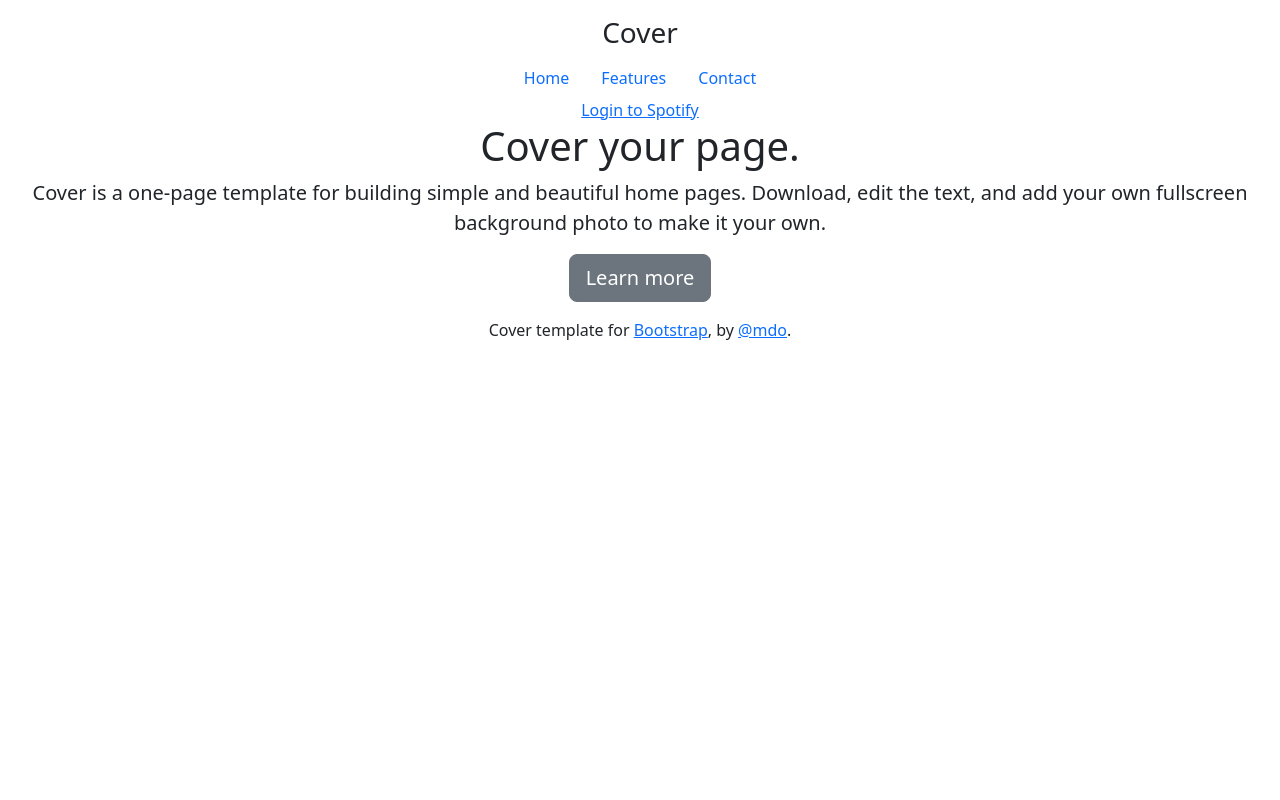
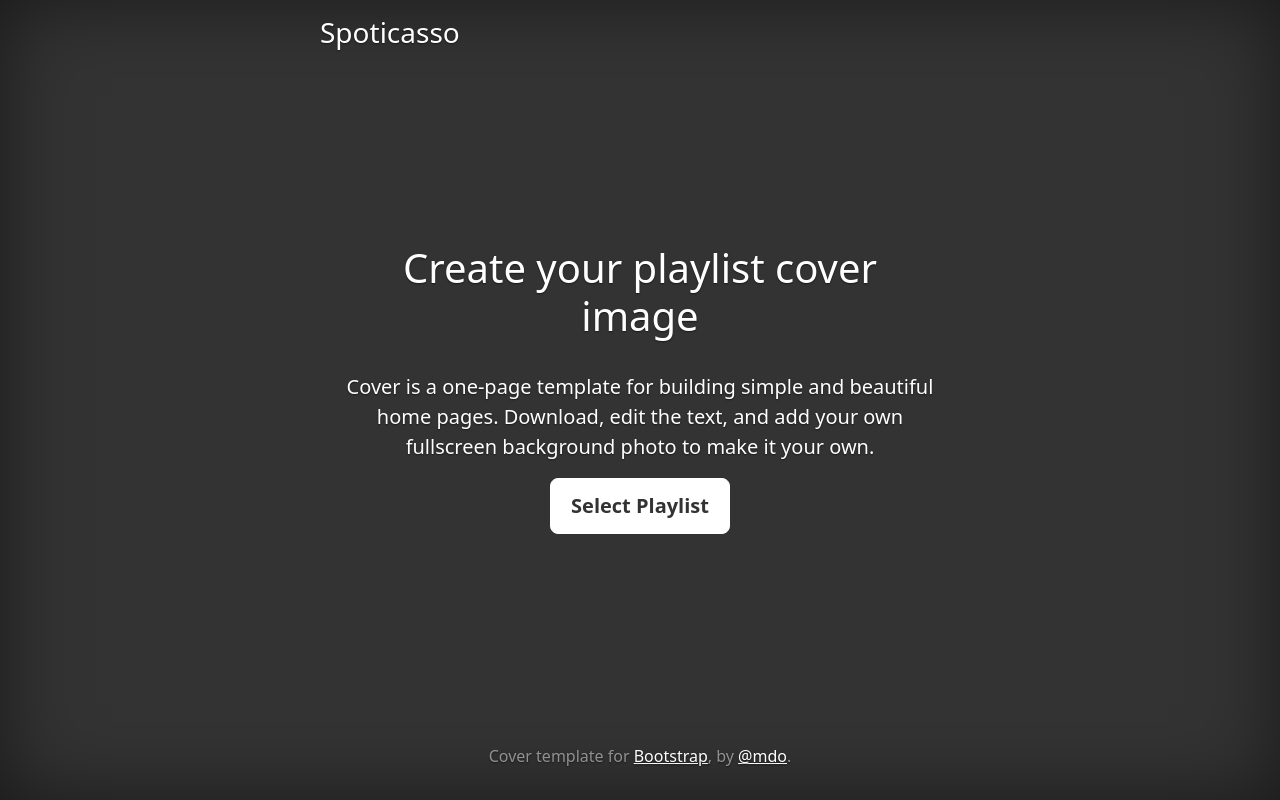
Before and after one commit to kiku99/spoticasso, a Django app: template spoticasso/spoticassoapp/templates/spoticassoapp/index.html in a window 1280 px wide. Run offline with Django 4.2, Linux system fonts and the light colour scheme; the template is opened without the code that fills it, so the values that code supplies are empty; some libraries are stand-ins or nearby versions.

Commit message:
index, select view 디자인

```diff
--- /dev/null
+++ b/spoticasso/spoticassoapp/static/css/cover.css
@@ -0,0 +1,110 @@
+/*
+ * Globals
+ */
+
+/* Links */
+a,
+a:focus,
+a:hover {
+  color: #fff;
+}
+
+/* Custom default button */
+.btn-secondary,
+.btn-secondary:hover,
+.btn-secondary:focus {
+  color: #333;
+  text-shadow: none; /* Prevent inheritance from `body` */
+  background-color: #fff;
+  border: .05rem solid #fff;
+}
+
+
+/*
+ * Base structure
+ */
+
+html,
+body {
+  height: 100%;
+  background-color: #333;
+}
+
+body {
+  display: -ms-flexbox;
+  display: -webkit-box;
+  display: flex;
+  -ms-flex-pack: center;
+  -webkit-box-pack: center;
+  justify-content: center;
+  color: #fff;
+  text-shadow: 0 .05rem .1rem rgba(0, 0, 0, .5);
+  box-shadow: inset 0 0 5rem rgba(0, 0, 0, .5);
+}
+
+.cover-container {
+  max-width: 42em;
+}
+
+
+/*
+ * Header
+ */
+.masthead {
+  margin-bottom: 2rem;
+}
+
+.masthead-brand {
+  margin-bottom: 0;
+}
+
+.nav-masthead .nav-link {
+  padding: .25rem 0;
+  font-weight: 700;
+  color: rgba(255, 255, 255, .5);
+  background-color: transparent;
+  border-bottom: .25rem solid transparent;
+}
+
+.nav-masthead .nav-link:hover,
+.nav-masthead .nav-link:focus {
+  border-bottom-color: rgba(255, 255, 255, .25);
+}
+
+.nav-masthead .nav-link + .nav-link {
+  margin-left: 1rem;
+}
+
+.nav-masthead .active {
+  color: #fff;
+  border-bottom-color: #fff;
+}
+
+@media (min-width: 48em) {
+  .masthead-brand {
+    float: left;
+  }
+  .nav-masthead {
+    float: right;
+  }
+}
+
+
+/*
+ * Cover
+ */
+.cover {
+  padding: 0 1.5rem;
+}
+.cover .btn-lg {
+  padding: .75rem 1.25rem;
+  font-weight: 700;
+}
+
+
+/*
+ * Footer
+ */
+.mastfoot {
+  color: rgba(255, 255, 255, .5);
+}
--- a/spoticasso/spoticassoapp/templates/spoticassoapp/index.html
+++ b/spoticasso/spoticassoapp/templates/spoticassoapp/index.html
@@ -15,7 +15,7 @@
     <link href="/static/css/bootstrap.min.css" rel="stylesheet">
 
     <!-- Custom styles for this template -->
-    <link href="cover.css" rel="stylesheet">
+    <link href="/static/css/cover.css" rel="stylesheet">
   </head>
 
   <body class="text-center">
@@ -23,21 +23,18 @@
     <div class="cover-container d-flex h-100 p-3 mx-auto flex-column">
       <header class="masthead mb-auto">
         <div class="inner">
-          <h3 class="masthead-brand">Cover</h3>
+          <h3 class="masthead-brand">Spoticasso</h3>
           <nav class="nav nav-masthead justify-content-center">
-            <a class="nav-link active" href="#">Home</a>
-            <a class="nav-link" href="#">Features</a>
-            <a class="nav-link" href="#">Contact</a>
           </nav>
         </div>
       </header>
 
       <main role="main" class="inner cover">
-        <a href='{{ authurl }}'>Login to Spotify</a>
-        <h1 class="cover-heading">Cover your page.</h1>
+        <h1 class="cover-heading">Create your playlist cover image</h1>
+        <br>
         <p class="lead">Cover is a one-page template for building simple and beautiful home pages. Download, edit the text, and add your own fullscreen background photo to make it your own.</p>
         <p class="lead">
-          <a href="#" class="btn btn-lg btn-secondary">Learn more</a>
+          <a href='{{ authurl }}' class="btn btn-lg btn-secondary">Select Playlist</a>
         </p>
       </main>
 
```
Also changed, not shown: spoticasso/spoticassoapp/static/css/pricing.css (added, +11 -0 lines), spoticasso/spoticassoapp/templates/spoticassoapp/select.html (+130 -2 lines), images/run_cha_chasomehow_crossing_ra.png, 1 other file.
